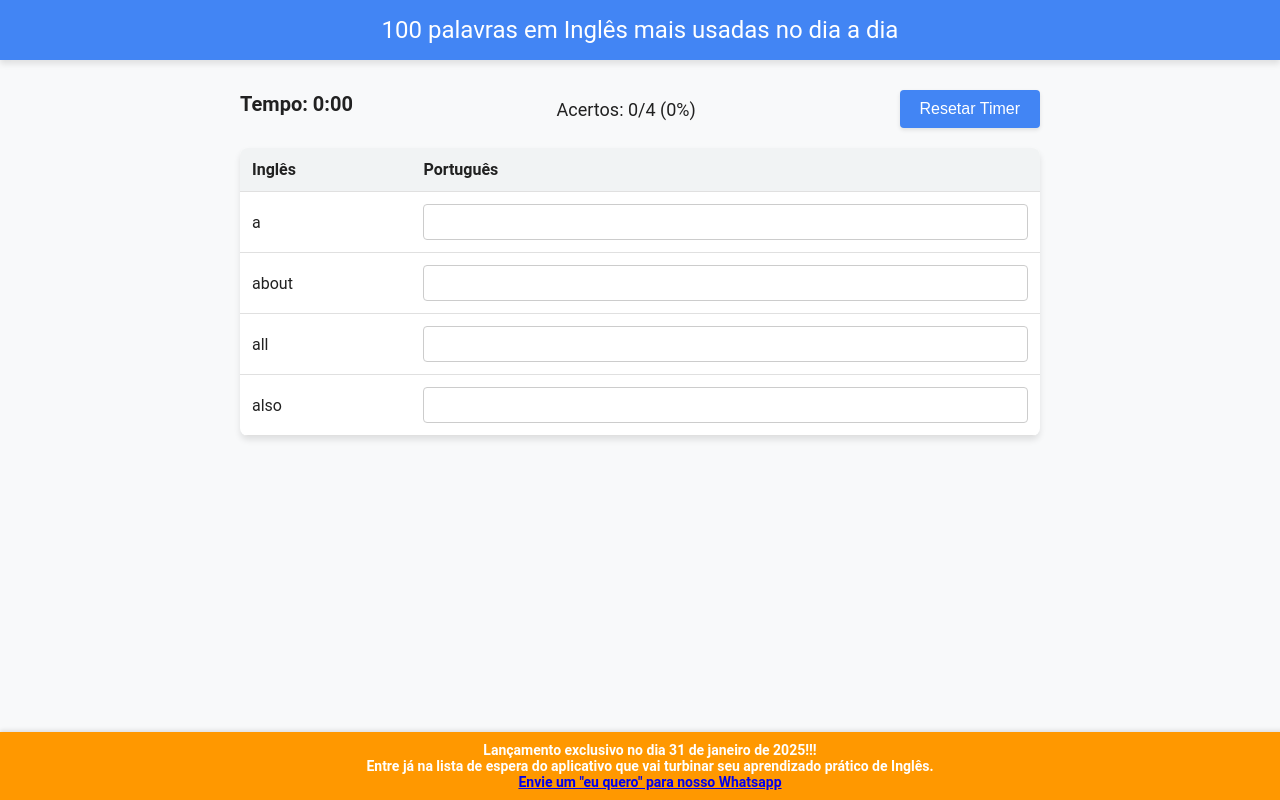
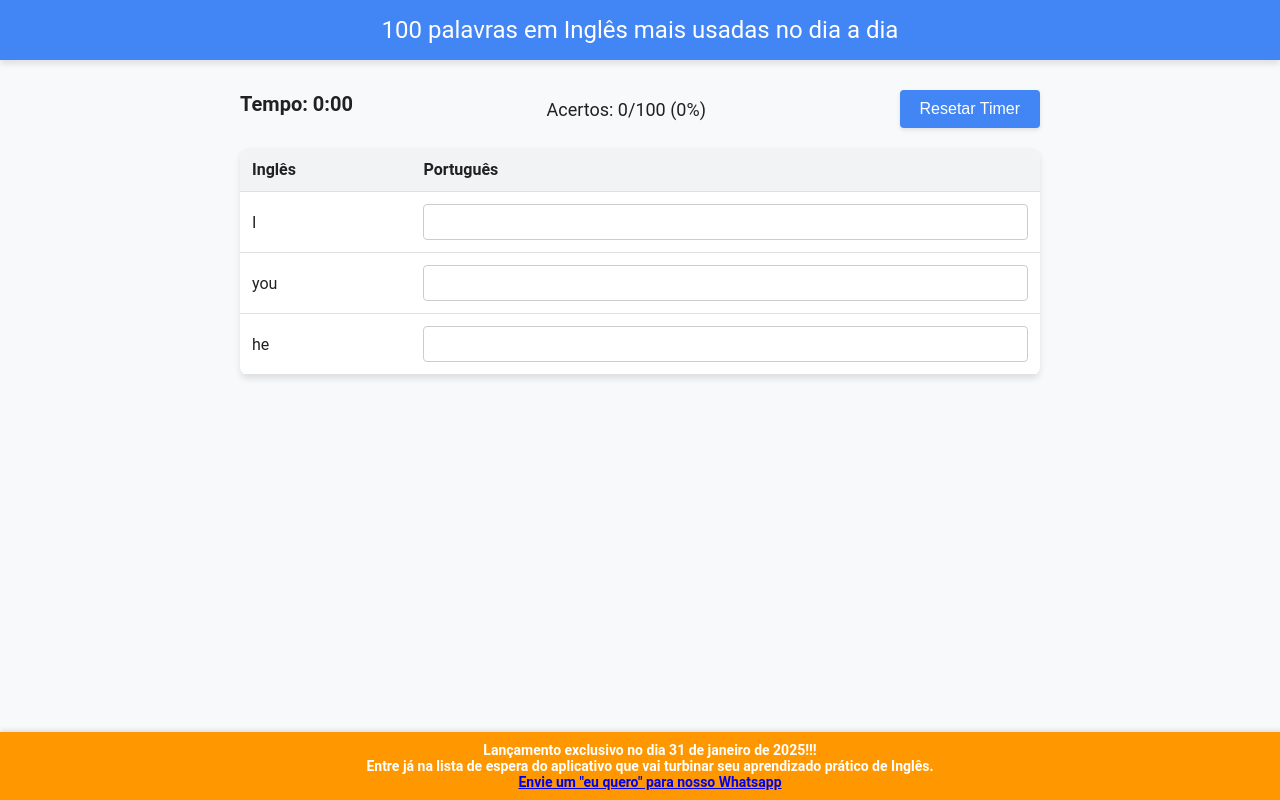
Before and after one commit to wesley-wms/100-palavras-mais-usadas-em-ingles, a plain HTML site: page index.html in a window 1280 px wide. Drawn offline with Linux system fonts and the light colour scheme.

Commit message:
Update index.html

```diff
--- a/index.html
+++ b/index.html
@@ -164,7 +164,7 @@ color: #333;
   <main>
     <div class="controls">
       <div class="timer">Tempo: <span id="timer">0:00</span></div>
-	  <div class="accuracy"><span id="accuracy">Acertos: 0/4 (0%)</span></div>
+	  <div class="accuracy"><span id="accuracy">Acertos: 0/100 (0%)</span></div>
       <button id="reset-timer">Resetar Timer</button>
     </div>
     <table>
@@ -189,27 +189,10 @@ color: #333;
   </div>
   <script>
     const words = [
-  {
-        english:"a",
-        portuguese:["um", "uma", "por", "cada", "em"],
-        examples:[]
-},
-{
-        english:"about",
-        portuguese:["sobre", "a respeito de", "cerca de", "por volta de", "quase", "em torno de"],
-        examples:[]
-},
-{
-        english:"all",
-        portuguese:["tudo", "todo", "toda", "todos", "todas", "completamente", "inteiramente"],
-        examples:[]
-},
-{
-        english:"also",
-        portuguese:["também", "além disso", "igualmente"],
-        examples:[]
-}
-];
+{"english": "I", "portuguese": ["eu"], "examples": [{"definition": "Pronome pessoal sujeito.", "en": "I am happy.", "pt": "Eu estou feliz."}]},
+{"english": "you", "portuguese": ["você", "vocês", "tu"], "examples": [{"definition": "Pronome pessoal sujeito ou objeto.", "en": "You are my friend.", "pt": "Você é meu amigo."}]},
+{"english": "he", "portuguese": ["ele"], "examples": [{"definition": "Pronome pessoal sujeito masculino.", "en": "He is a teacher.", "pt": "Ele é um professor."}]}
+	];
 
     const tableBody = document.getElementById("word-list");
     const timerElement = document.getElementById("timer");
@@ -277,6 +260,9 @@ color: #333;
         if (word.portuguese.includes(inputValue)) {
           inputField.classList.add("correct");
           inputField.classList.remove("incorrect");
+		  if (index + 1 < correctAnswers.length) {
+			  document.getElementById(`word${index + 1}`).disabled = false;
+			}
 
 
           // Remover a linha de exemplos (se existir)
```
